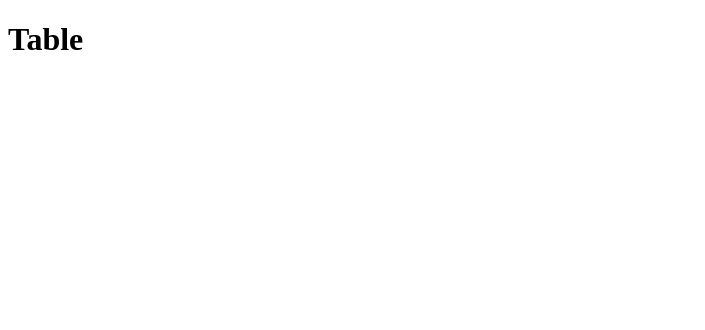
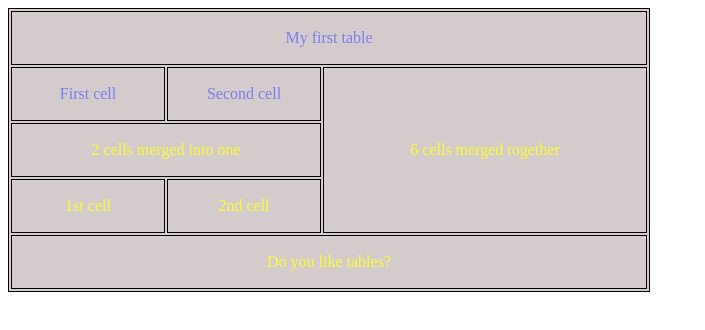
Before and after one commit to ElinaStrelkovska/Homework5, a plain HTML site: page markup/index.html in a window 1280 px wide. Shown: the whole page, without its empty margins (0-705 px from the left). Drawn offline with Linux system fonts and the light colour scheme.

Commit message:
commit 2

```diff
--- /dev/null
+++ b/markup/css/style.css
@@ -0,0 +1,7 @@
+.blue {
+    color: rgba(100, 100, 250, 0.773);
+}
+
+.yellow {
+    color: rgb(252, 252, 48);
+}
--- a/markup/index.html
+++ b/markup/index.html
@@ -5,8 +5,55 @@
     <meta http-equiv="X-UA-Compatible" content="IE=edge">
     <meta name="viewport" content="width=device-width, initial-scale=1.0">
     <title>Document</title>
+    <link rel="stylesheet" href="./css/style.css">
+    <style>
+        table {
+        table-layout: fixed;
+        border-collapse: separate;
+        border: 1px solid #000;
+        background: rgb(212, 204, 204);
+        }
+
+        td {
+        width: 150px;
+        height: 50px;
+        border: 1px solid #000;
+        text-align: center;
+        }
+
+        #td {
+            width: 320px;
+        }
+    </style>
 </head>
 <body>
-    <h1>Table</h1>
+    <header>
+
+    </header>
+    <main>
+        <table>
+            <tr>
+                <td class="blue" colspan="4">My first table</td>
+            </tr>
+            <tr>
+                <td class="blue">First cell</td>
+                <td class="blue">Second cell</td>
+                <td class="yellow" id="td" colspan="2" rowspan="3">6 cells merged together</td>
+            </tr>
+            <tr>
+                <td class="yellow" colspan="2">2 cells merged into one</td>
+            </tr>
+            <tr>
+                <td class="yellow">1st cell</td>
+                <td class="yellow">2nd cell</td>
+            </tr>
+            <tr>
+                <td class="yellow" colspan="4">Do you like tables?</td>
+            </tr>
+        </table>
+    </main>
+    <footer>
+
+    </footer>
 </body>
 </html>
```
Also changed, not shown: 1 other file.
